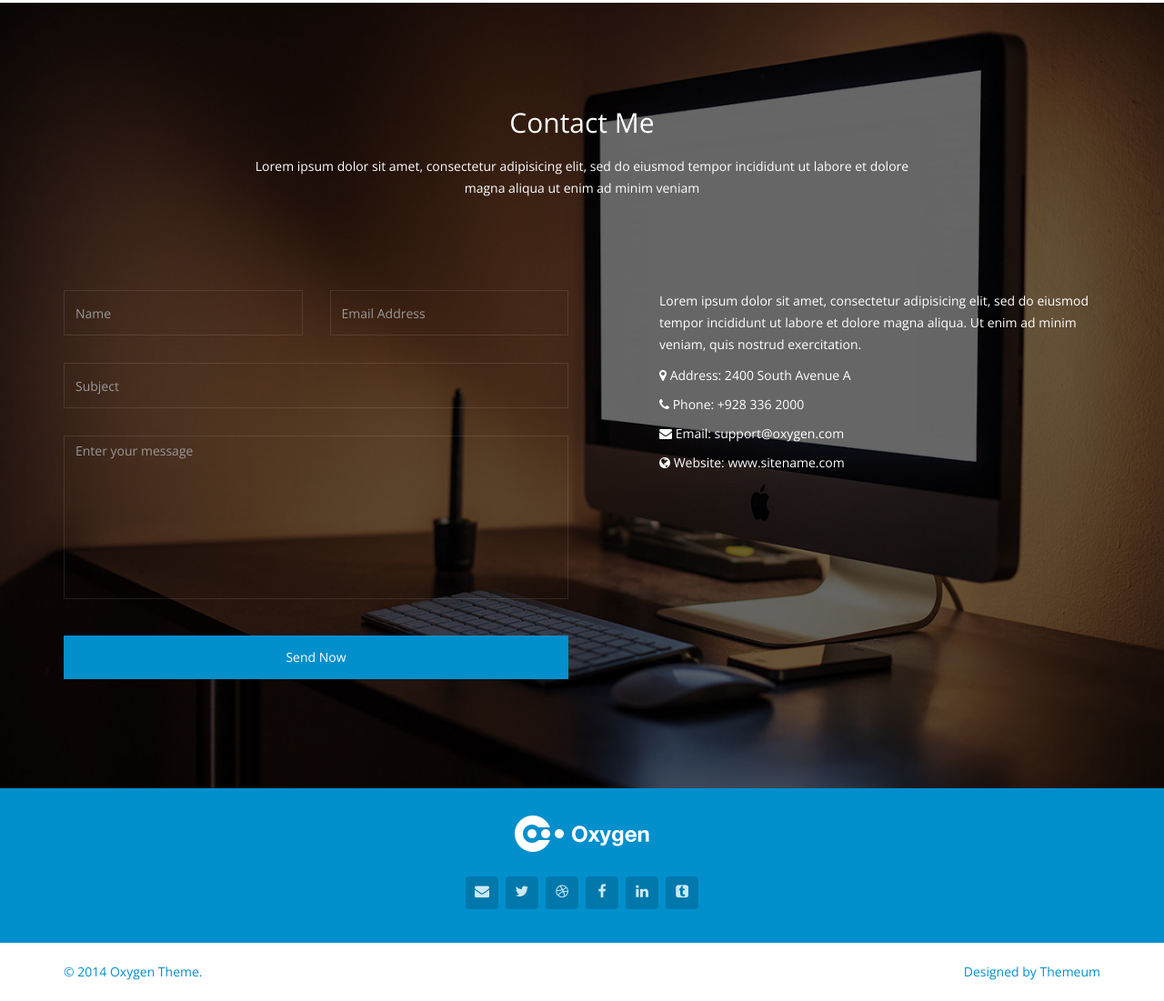
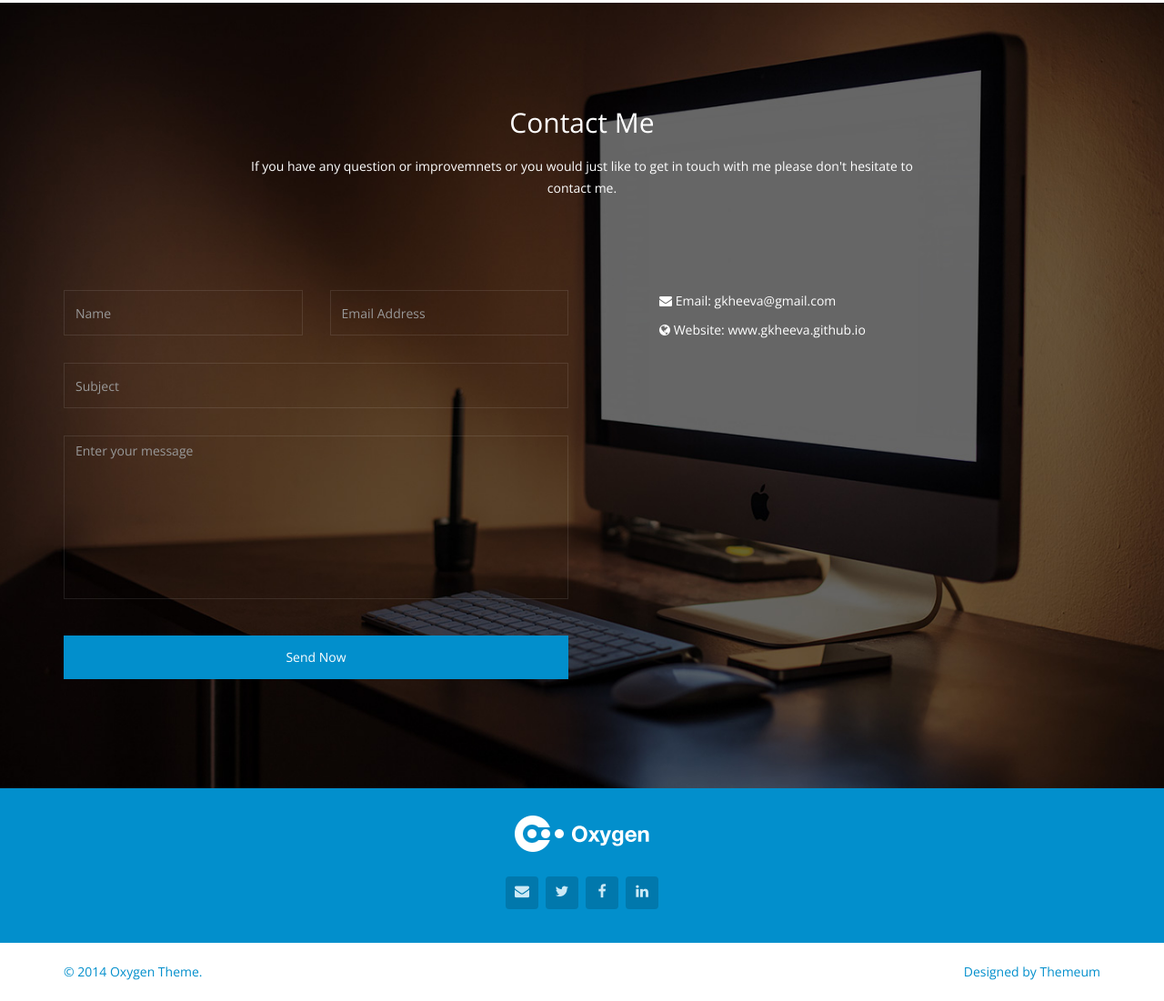
Before and after one commit to gkheeva/Personal-Website-Version-1, a plain HTML site: page index.html in a window 1280 px wide. Shown: the part 3595-4696 px from the top of the page at 91% size. Drawn offline with nearby package versions, Linux system fonts and the light colour scheme; some packages are replaced by stand-ins of ours.

Commit message:
Updated Contact Info

```diff
--- a/index.html
+++ b/index.html
@@ -427,7 +427,9 @@
         <div class="row">
           <div class="heading text-center col-sm-8 col-sm-offset-2 wow fadeInUp" data-wow-duration="1000ms" data-wow-delay="300ms">
             <h2>Contact Me</h2>
-            <p>Lorem ipsum dolor sit amet, consectetur adipisicing elit, sed do eiusmod tempor incididunt ut labore et dolore magna aliqua ut enim ad minim veniam</p>
+            <p>If you have any question or improvemnets or you would
+                  just like to get in touch with me please don't hesitate to
+                  contact me.</p>
           </div>
         </div>
         <div class="contact-form wow fadeIn" data-wow-duration="1000ms" data-wow-delay="600ms">
@@ -459,12 +461,10 @@
             </div>
             <div class="col-sm-6">
               <div class="contact-info wow fadeInUp" data-wow-duration="1000ms" data-wow-delay="300ms">
-                <p>Lorem ipsum dolor sit amet, consectetur adipisicing elit, sed do eiusmod tempor incididunt ut labore et dolore magna aliqua. Ut enim ad minim veniam, quis nostrud exercitation.</p>
+
                 <ul class="address">
-                  <li><i class="fa fa-map-marker"></i> <span> Address:</span> 2400 South Avenue A </li>
-                  <li><i class="fa fa-phone"></i> <span> Phone:</span> +928 336 2000  </li>
-                  <li><i class="fa fa-envelope"></i> <span> Email:</span><a href="mailto:someone@yoursite.com"> support@oxygen.com</a></li>
-                  <li><i class="fa fa-globe"></i> <span> Website:</span> <a href="#">www.sitename.com</a></li>
+                  <li><i class="fa fa-envelope"></i> <span> Email:</span><a href="mailto:gkheeva@gmail.com"> gkheeva@gmail.com</a></li>
+                  <li><i class="fa fa-globe"></i> <span> Website:</span> <a href="#">www.gkheeva.github.io</a></li>
                 </ul>
               </div>
             </div>
@@ -483,10 +483,8 @@
           <ul>
             <li><a class="envelope" href="#"><i class="fa fa-envelope"></i></a></li>
             <li><a class="twitter" href="#"><i class="fa fa-twitter"></i></a></li>
-            <li><a class="dribbble" href="#"><i class="fa fa-dribbble"></i></a></li>
             <li><a class="facebook" href="#"><i class="fa fa-facebook"></i></a></li>
             <li><a class="linkedin" href="#"><i class="fa fa-linkedin"></i></a></li>
-            <li><a class="tumblr" href="#"><i class="fa fa-tumblr-square"></i></a></li>
           </ul>
         </div>
       </div>
```
